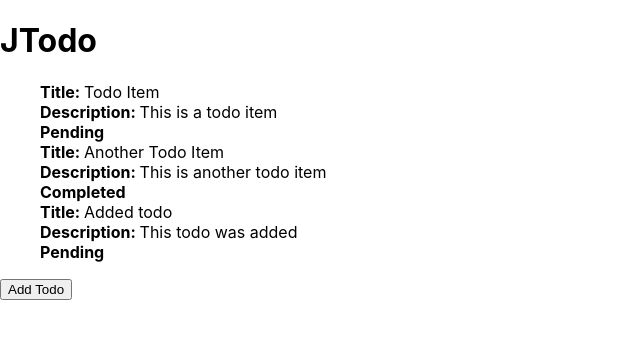
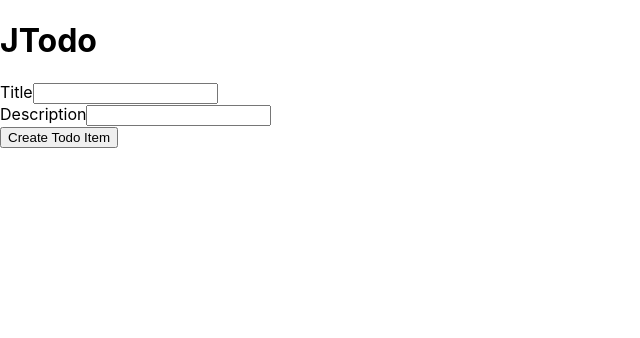
Before and after one commit to Jeykym/todo, a React (Create React App) app: page / in a window 1280 px wide. Both pictures are taken after a click on the button "Add Todo". Shown: the top 338 px of the page, without its empty margins (0-640 px from the left). Built offline with nearby package versions, Linux system fonts and the light colour scheme.

Commit message:
implement TodoItem creation
- form for creating a todo item
- adding the new todo item to the list
- id counter

```diff
--- a/src/AddTodo/AddTodo.tsx
+++ b/src/AddTodo/AddTodo.tsx
@@ -1,26 +1,25 @@
-import TodoItemType from "../TodoItem/types.d";
-
+import { useState } from 'react';
 
 interface AddTodoProps {
-    todos: TodoItemType[]
-    setTodos: any
+    setAddModal: any
 }
 
 
 const AddTodo = (props: AddTodoProps) => {
-    const addTodo = () => {
-        const newTodo: TodoItemType = {
-            id: 1,
-            title: 'Added todo',
-            description: 'This todo was added',
-            completed: false
-        };
+    // const addTodo = () => {
+    //     const newTodo: TodoItemType = {
+    //         id: id,
+    //         title: `Added todo ${id}`,
+    //         description: 'This todo was added',
+    //         completed: Math.random() >= 0.5 ? true : false
+    //     };
 
-        props.setTodos([...props.todos, newTodo], );
-    }
+    //     props.setTodos([...props.todos, newTodo], );
+    //     setId(id + 1);
+    // }
 
     return (
-        <button onClick={addTodo}>Add Todo</button>
+        <button onClick={() => {props.setAddModal(true)}}>Add Todo</button>
     );
 }
 
--- /dev/null
+++ b/src/TodoForm.tsx/TodoForm.tsx
@@ -0,0 +1,61 @@
+import { ChangeEvent, FormEvent, useState } from 'react';
+import TodoItemType from '../TodoItem/types.d';
+
+
+interface TodoFormProps {
+    getId: any,
+    setTodos: any,
+    setAddModal: any
+}
+
+
+interface FormData {
+    title: string,
+    description: string
+}
+
+
+const TodoForm = (props: TodoFormProps) => {
+    const [formData, setFormData] = useState<FormData>({title: '', description: ''})
+
+    const handleChange = (e: ChangeEvent<HTMLInputElement>) => {
+        setFormData({
+            ...formData,
+            [e.target.id]: e.target.value
+        });
+    }
+
+
+    const handleSubmit = (e: FormEvent<HTMLFormElement>) => {
+        e.preventDefault();
+        props.setTodos((prevState: TodoItemType[]) => (
+            [
+                ...prevState,
+                {
+                    id: props.getId(),
+                    ...formData,
+                    completed: false
+                }
+            ]
+        ));
+        props.setAddModal(false);
+    }
+
+
+    return (
+        <form id="addTodoItemForm" onSubmit={handleSubmit}>
+            <div>
+                <label htmlFor="title">Title</label>
+                <input id="title" type="text" onChange={handleChange}></input>
+            </div>
+            <div>
+                <label htmlFor="description">Description</label>
+                <input id="description" type="text" onChange={handleChange}></input>
+            </div>
+            <button type="submit">Create Todo Item</button>
+        </form>
+    );
+}
+
+
+export default TodoForm;
--- a/src/TodoList/TodoList.tsx
+++ b/src/TodoList/TodoList.tsx
@@ -3,26 +3,26 @@ import { useState } from 'react';
 import TodoItem from "../TodoItem/TodoItem"
 import TodoItemType from "../TodoItem/types.d"
 import AddTodo from '../AddTodo/AddTodo';
-
-
-const todoDefault: TodoItemType[] = [
-    {
-        id: 1,
-        title: 'Todo Item',
-        description: 'This is a todo item',
-        completed: false
-    },
-    {
-        id: 2,
-        title: 'Another Todo Item',
-        description: 'This is another todo item',
-        completed: true
-    }
-];
+import TodoForm from '../TodoForm.tsx/TodoForm';
 
 
 const TodoList = () => {
-    const [todos, setTodos] = useState<TodoItemType[]>(todoDefault);
+    const [id, setId] = useState(0);
+    const [todos, setTodos] = useState<TodoItemType[]>([]);
+    const [addModal, setAddModal] = useState(false);
+
+
+    const getId = (): number => {
+        const currentId = id;
+        setId((prevState: number) => (prevState + 1));
+        return currentId
+    }
+
+    if (addModal) {
+        return (
+            <TodoForm getId={getId} setTodos={setTodos} setAddModal={setAddModal}/>
+        );
+    }
 
     return (
         <div>
@@ -31,7 +31,7 @@ const TodoList = () => {
                     <TodoItem {...todo} />
                 ))}
             </ul>
-            <AddTodo todos={todos} setTodos={setTodos}/>
+            <AddTodo setAddModal={setAddModal} />
         </div>
     );
 }
```
